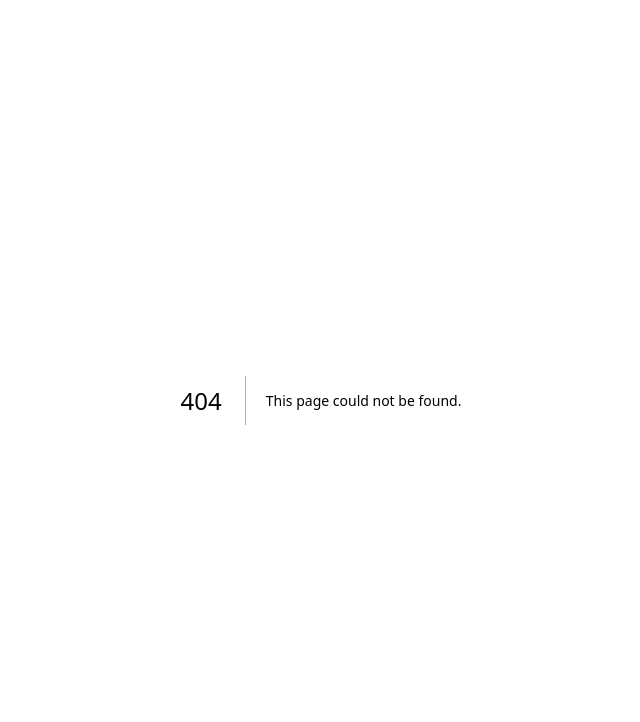
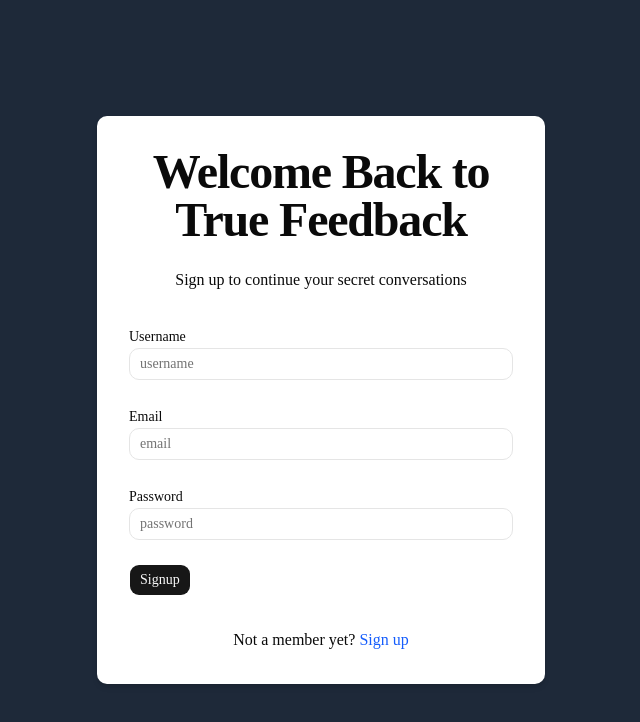
Before and after one commit to narwadenilesh/ama-app, a Next.js app: page /sign-up in a window 1280 px wide. Before the commit this address had no page. Shown: the top 722 px of the page, without its empty margins (319-959 px from the left). Built offline with nearby package versions, Linux system fonts and the light colour scheme.

Commit message:
feat: add sign-up page and integrate username uniqueness check with API

```diff
--- a/package.json
+++ b/package.json
@@ -10,8 +10,10 @@
   },
   "dependencies": {
     "@ai-sdk/openai": "^3.0.48",
+    "@hookform/resolvers": "^5.2.2",
     "@react-email/components": "^1.0.10",
     "ai": "^6.0.136",
+    "axios": "^1.13.6",
     "bcryptjs": "^3.0.3",
     "class-variance-authority": "^0.7.1",
     "clsx": "^2.1.1",
@@ -19,14 +21,18 @@
     "mongoose": "^9.3.1",
     "next": "16.2.0",
     "next-auth": "^4.24.13",
+    "next-themes": "^0.4.6",
     "openai": "^6.32.0",
     "radix-ui": "^1.4.3",
     "react": "19.2.4",
     "react-dom": "19.2.4",
+    "react-hook-form": "^7.72.0",
     "resend": "^6.9.4",
     "shadcn": "^4.1.0",
+    "sonner": "^2.0.7",
     "tailwind-merge": "^3.5.0",
     "tw-animate-css": "^1.4.0",
+    "usehooks-ts": "^3.1.1",
     "zod": "^4.3.6"
   },
   "devDependencies": {
--- a/src/app/(auth)/sign-in/page.tsx
+++ b/src/app/(auth)/sign-in/page.tsx
@@ -1,20 +1,11 @@
-'use client';
-import { useSession, signIn, signOut } from "next-auth/react";
+import React from 'react'
 
-export default function Component() {
-  const { data: session } = useSession();
-  if (session) {
-    return (
-      <>
-        Signed in as {session.user.email} <br />
-        <button onClick={() => signOut()}>Sign out</button>
-      </>
-    );
-  }
+function page() {
   return (
-    <>
-      Not signed in <br />
-      <button onClick={() => signIn()}>Sign in</button>
-    </>
-  );
+    <div>
+      Sign in page
+    </div>
+  )
 }
+
+export default page
--- /dev/null
+++ b/src/app/(auth)/sign-up/page.tsx
@@ -0,0 +1,181 @@
+"use client";
+import { zodResolver } from "@hookform/resolvers/zod";
+import { useForm } from "react-hook-form";
+import * as z from "zod";
+import Link from "next/link";
+import { useEffect, useState } from "react";
+import { useDebounceValue, useDebounceCallback } from "usehooks-ts";
+import { toast } from "sonner";
+import { useRouter } from "next/navigation";
+import { signUpSchema } from "@/schemas/signUpSchema";
+import axios, { AxiosError } from "axios";
+import { ApiResponse } from "@/types/ApiResponse";
+import { Input } from "@/components/ui/input";
+import { Button } from "@/components/ui/button";
+import { Loader2 } from "lucide-react";
+import {
+  Form,
+  FormControl,
+  FormField,
+  FormItem,
+  FormLabel,
+  FormMessage,
+} from "@/components/ui/form";
+const page = () => {
+  const [username, setUsername] = useState("");
+  const [usernameMessage, setUsernameMessage] = useState("");
+  const [isCheckingUsername, setIsCheckingUsername] = useState(false);
+  const [isSubmitting, setIsSubmitting] = useState(false);
+
+  const debounced = useDebounceCallback(setUsername, 300);
+
+  const router = useRouter();
+
+  // zod implementation
+
+  const form = useForm<z.infer<typeof signUpSchema>>({
+    resolver: zodResolver(signUpSchema),
+    defaultValues: {
+      username: "",
+      email: "",
+      password: "",
+    },
+  });
+
+  useEffect(() => {
+    const checkUsernameUnique = async () => {
+      if (username) {
+        setIsCheckingUsername(true);
+        setUsernameMessage("");
+        try {
+          const response = await axios.get(
+            `/api/check-username-unique?username=${username}`,
+          );
+          let message = response.data.message;
+          setUsernameMessage(message);
+        } catch (error) {
+          const axiosError = error as AxiosError<ApiResponse>;
+          setUsernameMessage(
+            axiosError.response?.data.message ?? "Error checking username",
+          );
+        } finally {
+          setIsCheckingUsername(false);
+        }
+      }
+    };
+    checkUsernameUnique();
+  }, [username]);
+
+  const onSubmit = async (data: z.infer<typeof signUpSchema>) => {
+    setIsSubmitting(true);
+    try {
+      const response = await axios.post<ApiResponse>("/api/sign-up", data);
+      let message = response.data.message;
+      toast.success(response.data.message);
+      router.replace(`/verify/${username}`);
+      setIsSubmitting(false);
+    } catch (error) {
+      console.error("Error during sign-up of user :", error);
+      const axiosError = error as AxiosError<ApiResponse>;
+      let errorMessage =
+        axiosError.response?.data.message || "An error occurred during sign-up";
+      toast.error(errorMessage);
+      setIsSubmitting(false);
+    }
+  };
+
+  return (
+    <div className="flex justify-center items-center min-h-screen bg-gray-800">
+      <div className="w-full max-w-md p-8 space-y-8 bg-white rounded-lg shadow-md">
+        <div className="text-center">
+          <h1 className="text-4xl font-extrabold tracking-tight lg:text-5xl mb-6">
+            Welcome Back to True Feedback
+          </h1>
+          <p className="mb-4">Sign up to continue your secret conversations</p>
+        </div>
+        <Form {...form}>
+          <form onSubmit={form.handleSubmit(onSubmit)} className="space-y-6">
+            <FormField
+              name="username"
+              control={form.control}
+              render={({ field }) => (
+                <FormItem>
+                  <FormLabel>Username</FormLabel>
+                  <FormControl>
+                    <Input
+                      placeholder="username"
+                      {...field}
+                      onChange={(e) => {
+                        field.onChange(e);
+                        debounced(e.target.value);
+                      }}
+                    />
+                  </FormControl>
+                  {isCheckingUsername && <Loader2 className="animate-spin" />}
+                  <p
+                    className={`text-sm ${
+                      usernameMessage === "Username is available"
+                        ? "text-green-500"
+                        : "text-red-500"
+                    }`}
+                  >
+                    {usernameMessage}
+                  </p>
+                  <FormMessage />
+                </FormItem>
+              )}
+            />
+
+            <FormField
+              name="email"
+              control={form.control}
+              render={({ field }) => (
+                <FormItem>
+                  <FormLabel>Email</FormLabel>
+                  <FormControl>
+                    <Input placeholder="email" {...field} />
+                  </FormControl>
+                  <FormMessage />
+                </FormItem>
+              )}
+            />
+
+            <FormField
+              name="password"
+              control={form.control}
+              render={({ field }) => (
+                <FormItem>
+                  <FormLabel>Password</FormLabel>
+                  <FormControl>
+                    <Input type="password" placeholder="password" {...field} />
+                  </FormControl>
+                  <FormMessage />
+                </FormItem>
+              )}
+            />
+            <Button type="submit" disabled={isSubmitting}>
+              {isSubmitting ? (
+                <>
+                  <Loader2 className="mr-2 h-4 w-4 animate-spin" /> Please
+                  wait...
+                </>
+              ) : (
+                "Signup"
+              )}
+            </Button>
+          </form>
+        </Form>
+        <div className="text-center mt-4">
+          <p>
+            Not a member yet?{" "}
+            <Link href="/sign-up" className="text-blue-600 hover:text-blue-800">
+              Sign up
+            </Link>
+          </p>
+        </div>
+      </div>
+    </div>
+  );
+};
+
+export default page;
--- a/src/app/api/check-username-unique/route.ts
+++ b/src/app/api/check-username-unique/route.ts
@@ -36,7 +36,7 @@ export async function GET(request: Request) {
         }
         return Response.json({
             success : true,
-            message : "Username is available"
+            message : "Username is available",
         }, {status : 200});
 
     } catch (error) {
--- a/src/app/layout.tsx
+++ b/src/app/layout.tsx
@@ -2,7 +2,7 @@ import type { Metadata } from "next";
 import { Geist, Geist_Mono } from "next/font/google";
 import "./globals.css";
 import AuthProvider from "@/context/AuthProvider";
-
+import { Toaster } from "@/components/ui/sonner";
 const geistSans = Geist({
   variable: "--font-geist-sans",
   subsets: ["latin"],
@@ -29,7 +29,9 @@ export default function RootLayout({
       className={`${geistSans.variable} ${geistMono.variable} h-full antialiased`}
     >
       <AuthProvider>
-        <body className="min-h-full flex flex-col">{children}</body>
+        <body className="min-h-full flex flex-col">{children}
+          <Toaster />
+        </body>
       </AuthProvider>
     </html>
   );
--- /dev/null
+++ b/src/components/ui/form.tsx
@@ -0,0 +1,23 @@
+"use client";
+
+import * as React from "react";
+import { Controller, FormProvider } from "react-hook-form";
+
+const Form = FormProvider;
+const FormField = Controller;
+
+const FormItem = ({ children }: { children: React.ReactNode }) => (
+  <div className="space-y-2">{children}</div>
+);
+
+const FormLabel = ({ children }: { children: React.ReactNode }) => (
+  <label className="text-sm font-medium">{children}</label>
+);
+
+const FormControl = ({ children }: { children: React.ReactNode }) => (
+  <div>{children}</div>
+);
+
+const FormMessage = () => null;
+
+export { Form, FormField, FormItem, FormLabel, FormControl, FormMessage };
--- /dev/null
+++ b/src/components/ui/input.tsx
@@ -0,0 +1,19 @@
+import * as React from "react"
+
+import { cn } from "@/lib/utils"
+
+function Input({ className, type, ...props }: React.ComponentProps<"input">) {
+  return (
+    <input
+      type={type}
+      data-slot="input"
+      className={cn(
+        "h-8 w-full min-w-0 rounded-lg border border-input bg-transparent px-2.5 py-1 text-base transition-colors outline-none file:inline-flex file:h-6 file:border-0 file:bg-transparent file:text-sm file:font-medium file:text-foreground placeholder:text-muted-foreground focus-visible:border-ring focus-visible:ring-3 focus-visible:ring-ring/50 disabled:pointer-events-none disabled:cursor-not-allowed disabled:bg-input/50 disabled:opacity-50 aria-invalid:border-destructive aria-invalid:ring-3 aria-invalid:ring-destructive/20 md:text-sm dark:bg-input/30 dark:disabled:bg-input/80 dark:aria-invalid:border-destructive/50 dark:aria-invalid:ring-destructive/40",
+        className
+      )}
+      {...props}
+    />
+  )
+}
+
+export { Input }
--- /dev/null
+++ b/src/components/ui/label.tsx
@@ -0,0 +1,25 @@
+"use client"
+
+import * as React from "react"
+import { Label as LabelPrimitive } from "radix-ui"
+
+import { cn } from "@/lib/utils"
+
+function Label({
+  className,
+
+  ...props
+}: React.ComponentProps<typeof LabelPrimitive.Root>) {
+  return (
+    <LabelPrimitive.Root
+      data-slot="label"
+      className={cn(
+        "flex items-center gap-2 text-sm leading-none font-medium select-none group-data-[disabled=true]:pointer-events-none group-data-[disabled=true]:opacity-50 peer-disabled:cursor-not-allowed peer-disabled:opacity-50",
+        className
+      )}
+      {...props}
+    />
+  )
+}
+
+export { Label }
--- /dev/null
+++ b/src/components/ui/sonner.tsx
@@ -0,0 +1,45 @@
+"use client"
+
+import {
+  CircleCheck,
+  Info,
+  LoaderCircle,
+  OctagonX,
+  TriangleAlert,
+} from "lucide-react"
+import { useTheme } from "next-themes"
+import { Toaster as Sonner } from "sonner"
+
+type ToasterProps = React.ComponentProps<typeof Sonner>
+
+const Toaster = ({ ...props }: ToasterProps) => {
+  const { theme = "system" } = useTheme()
+
+  return (
+    <Sonner
+      theme={theme as ToasterProps["theme"]}
+      className="toaster group"
+      icons={{
+        success: <CircleCheck className="h-4 w-4" />,
+        info: <Info className="h-4 w-4" />,
+        warning: <TriangleAlert className="h-4 w-4" />,
+        error: <OctagonX className="h-4 w-4" />,
+        loading: <LoaderCircle className="h-4 w-4 animate-spin" />,
+      }}
+      toastOptions={{
+        classNames: {
+          toast:
+            "group toast group-[.toaster]:bg-background group-[.toaster]:text-foreground group-[.toaster]:border-border group-[.toaster]:shadow-lg",
+          description: "group-[.toast]:text-muted-foreground",
+          actionButton:
+            "group-[.toast]:bg-primary group-[.toast]:text-primary-foreground",
+          cancelButton:
+            "group-[.toast]:bg-muted group-[.toast]:text-muted-foreground",
+        },
+      }}
+      {...props}
+    />
+  )
+}
+
+export { Toaster }
```
Also changed, not shown: components.json, 1 other file (tests, documents, lock files or other folders).
